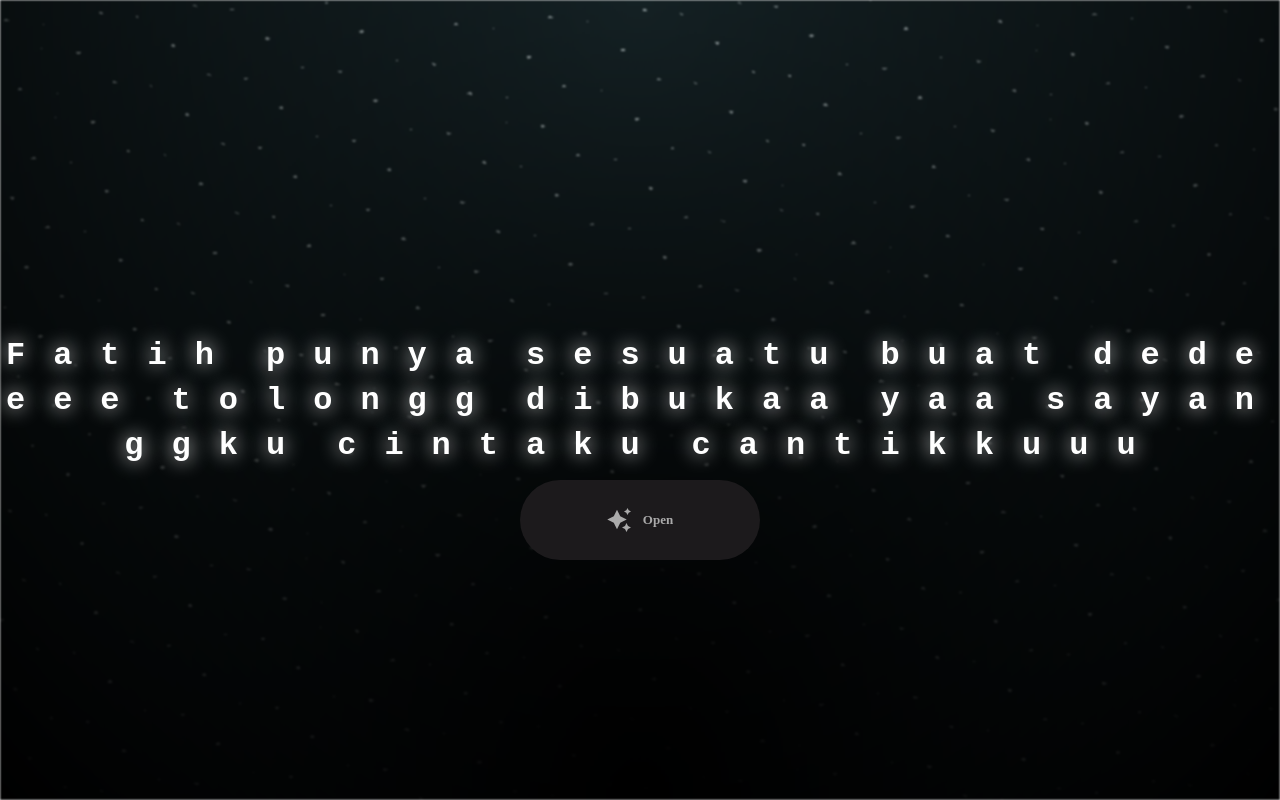
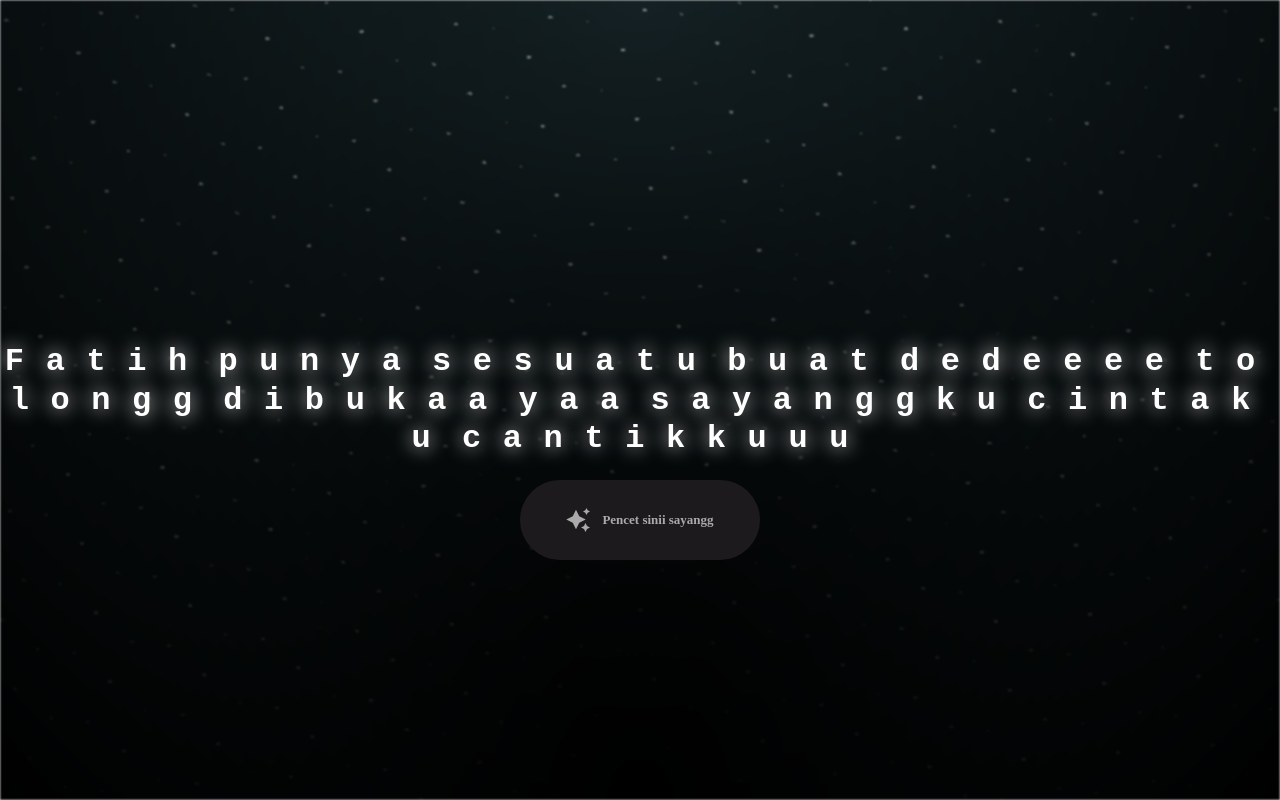
Before and after one commit to rzqii25/ForDedee, a plain HTML site: page index.html in a window 1280 px wide. Drawn offline with Linux system fonts and the light colour scheme.

Commit message:
Add files via upload

```diff
--- a/index.html
+++ b/index.html
@@ -26,7 +26,7 @@
         </path>
       </svg>
 
-      <span class="text">Open</span>
+      <span class="text">Pencet sinii sayangg</span>
     </a>
   </div>
 
--- a/js/index.js
+++ b/js/index.js
@@ -5,13 +5,13 @@ const text = `Fatih punya sesuatu buat dedeeee tolongg dibukaa yaa sayanggku cin
 title.style.display = 'flex'
 title.style.flexWrap = 'wrap'
 title.style.justifyContent = 'center'
-title.style.gap = '0.5rem'
+title.style.gap = '0.1rem'
 
 for (let index = 0; index < text.length; index++) {
   if (text[index] !== ' ') {
     title.innerHTML += `<span>${text[index]}</span>`
   } else {
-    title.innerHTML += `<span style='width: 1rem'></span>`
+    title.innerHTML += `<span style='width: 0.5rem'></span>`
   }
 }
 
```
